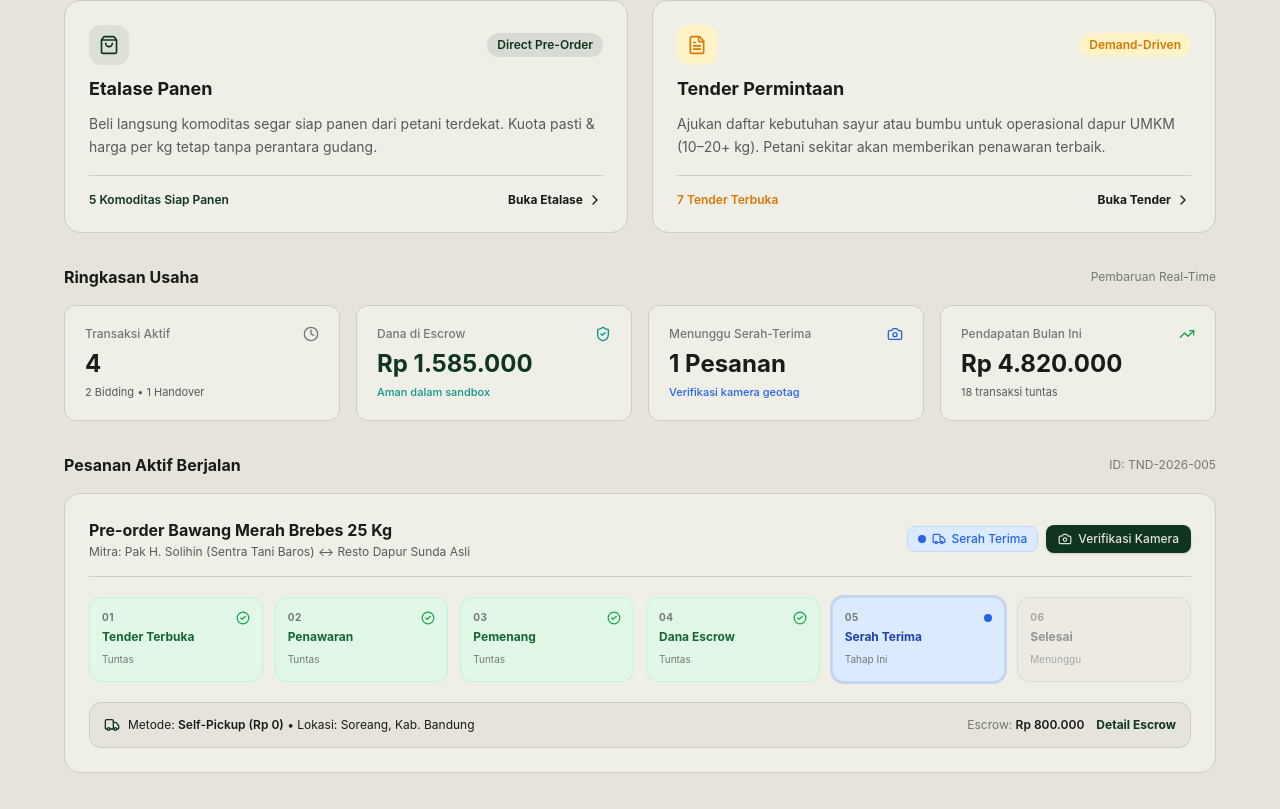
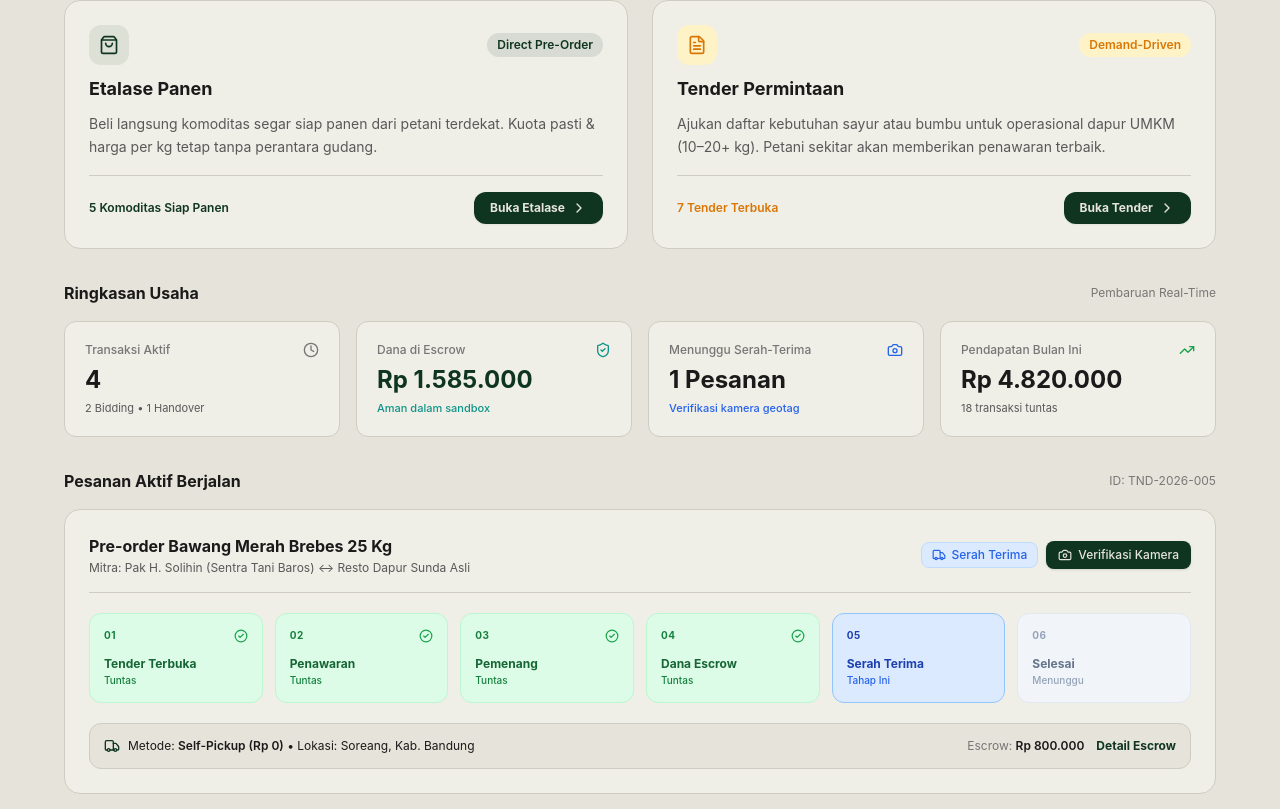
Before and after one commit to ichnasa/patratani, a React app: page / in a window 1280 px wide. Shown: the part 419-1228 px from the top of the page. Built offline with nearby package versions, Linux system fonts and the light colour scheme; the HTML template or start-up script is replaced by a standard one.

Commit message:
style: rombak UI dashboard, perbaiki input tender, dan bersihkan ornamen badge

```diff
--- a/src/components/Footer.jsx
+++ b/src/components/Footer.jsx
@@ -44,8 +44,7 @@ export default function Footer() {
             </div>
 
             <div>
-              <span className="inline-flex items-center gap-1.5 px-3 py-1 rounded-full text-[11px] font-medium bg-white/5 text-[#D5D8CC] border border-white/10">
-                <span className="w-1.5 h-1.5 rounded-full bg-status-completed" />
+              <span className="inline-flex items-center px-3 py-1 rounded-full text-[11px] font-medium bg-white/5 text-[#D5D8CC] border border-white/10">
                 Sistem Terdesentralisasi Tanpa Gudang Perantara
               </span>
             </div>
--- a/src/components/StatusBadge.jsx
+++ b/src/components/StatusBadge.jsx
@@ -84,7 +84,7 @@ const normalizeStatusKey = (status) => {
 export default function StatusBadge({
   status = "OPEN",
   size = "md",
-  showDot = true,
+  showDot = false,
   showIcon = false,
   customLabel,
   className = "",
@@ -99,12 +99,6 @@ export default function StatusBadge({
     sm: "px-2 py-0.5 text-xs gap-1 rounded-md",
     md: "px-2.5 py-1 text-xs font-medium gap-1.5 rounded-lg",
     lg: "px-3 py-1.5 text-sm font-medium gap-2 rounded-xl",
-  };
-
-  const dotSizeClasses = {
-    sm: "w-1.5 h-1.5",
-    md: "w-2 h-2",
-    lg: "w-2.5 h-2.5",
   };
 
   const iconSizeClasses = {
@@ -125,16 +119,6 @@ export default function StatusBadge({
       )}
       title={config.description}
     >
-      {showDot && (
-        <span
-          className={clsx(
-            "rounded-full shrink-0",
-            config.dotColor,
-            dotSizeClasses[size] || dotSizeClasses.md
-          )}
-        />
-      )}
-
       {showIcon && IconComp && (
         <IconComp
           className={clsx("shrink-0", iconSizeClasses[size] || iconSizeClasses.md)}
--- a/src/pages/CheckoutEscrowPage.jsx
+++ b/src/pages/CheckoutEscrowPage.jsx
@@ -178,9 +178,7 @@ export default function CheckoutEscrowPage({
                         {st.isDone && (
                           <CheckCircle2 className="w-4 h-4 text-[#16A34A]" />
                         )}
-                        {st.isActive && (
-                          <span className="w-2.5 h-2.5 rounded-full bg-[#D97706] animate-pulse" />
-                        )}
+
                       </div>
 
                       <div>
--- a/src/pages/HomePage.jsx
+++ b/src/pages/HomePage.jsx
@@ -71,8 +71,7 @@ export default function HomePage() {
           <section className="py-8 md:py-10 px-6 lg:px-16 flex flex-col lg:flex-row items-center justify-between gap-8 lg:gap-10">
             <div className="flex flex-col gap-4 max-w-xl text-center lg:text-left">
               <div className="inline-flex items-center justify-center lg:justify-start gap-2">
-                <span className="inline-flex items-center gap-1.5 px-3 py-1 rounded-full bg-surface-green text-primary text-xs font-semibold border border-primary/20">
-                  <span className="w-2 h-2 rounded-full bg-primary" />
+                <span className="inline-flex items-center px-3 py-1 rounded-full bg-surface-green text-primary text-xs font-semibold border border-primary/20">
                   Agritech Terdesentralisasi • Tanpa Gudang
                 </span>
               </div>
@@ -184,10 +183,10 @@ export default function HomePage() {
                   <button
                     type="button"
                     onClick={() => navigate("/etalase/create")}
-                    className="text-xs font-bold text-ink hover:text-primary flex items-center gap-1 transition-colors cursor-pointer group"
+                    className="px-4 py-2 bg-primary hover:bg-primary-hover text-[#E6E4DA] text-xs font-bold rounded-xl transition-all shadow-xs cursor-pointer inline-flex items-center gap-1.5"
                   >
                     <span>Buka Etalase</span>
-                    <ChevronRight className="w-4 h-4 transition-transform group-hover:translate-x-0.5" />
+                    <ChevronRight className="w-4 h-4" />
                   </button>
                 </div>
               </div>
@@ -217,10 +216,10 @@ export default function HomePage() {
                   <button
                     type="button"
                     onClick={() => navigate("/tender/create")}
-                    className="text-xs font-bold text-ink hover:text-primary flex items-center gap-1 transition-colors cursor-pointer group"
+                    className="px-4 py-2 bg-primary hover:bg-primary-hover text-[#E6E4DA] text-xs font-bold rounded-xl transition-all shadow-xs cursor-pointer inline-flex items-center gap-1.5"
                   >
                     <span>Buka Tender</span>
-                    <ChevronRight className="w-4 h-4 transition-transform group-hover:translate-x-0.5" />
+                    <ChevronRight className="w-4 h-4" />
                   </button>
                 </div>
               </div>
@@ -233,48 +232,36 @@ export default function HomePage() {
               </div>
 
               <div className="grid grid-cols-1 sm:grid-cols-2 lg:grid-cols-4 gap-4">
-                <div
-                  onClick={() => navigate("/profile")}
-                  className="bg-surface p-5 rounded-xl border border-border hover:border-primary/40 transition-all cursor-pointer group"
-                >
+                <div className="bg-surface p-5 rounded-xl border border-border">
                   <div className="flex items-center justify-between mb-1.5">
-                    <span className="text-xs font-medium text-ink-muted group-hover:text-primary transition-colors">Transaksi Aktif</span>
-                    <Clock className="w-4 h-4 text-ink-muted group-hover:text-primary transition-colors" />
+                    <span className="text-xs font-medium text-ink-muted">Transaksi Aktif</span>
+                    <Clock className="w-4 h-4 text-ink-muted" />
                   </div>
                   <p className="text-2xl font-bold text-ink">4</p>
                   <p className="text-[11px] text-ink-secondary mt-1">2 Bidding • 1 Handover</p>
                 </div>
 
-                <div
-                  onClick={() => navigate("/profile")}
-                  className="bg-surface p-5 rounded-xl border border-border hover:border-primary/40 transition-all cursor-pointer group"
-                >
+                <div className="bg-surface p-5 rounded-xl border border-border">
                   <div className="flex items-center justify-between mb-1.5">
-                    <span className="text-xs font-medium text-ink-muted group-hover:text-primary transition-colors">Dana di Escrow</span>
+                    <span className="text-xs font-medium text-ink-muted">Dana di Escrow</span>
                     <ShieldCheck className="w-4 h-4 text-[#0D9488]" />
                   </div>
                   <p className="text-2xl font-bold text-primary">Rp 1.585.000</p>
                   <p className="text-[11px] text-[#0D9488] font-medium mt-1">Aman dalam sandbox</p>
                 </div>
 
-                <div
-                  onClick={() => navigate("/handover")}
-                  className="bg-surface p-5 rounded-xl border border-border hover:border-primary/40 transition-all cursor-pointer group"
-                >
+                <div className="bg-surface p-5 rounded-xl border border-border">
                   <div className="flex items-center justify-between mb-1.5">
-                    <span className="text-xs font-medium text-ink-muted group-hover:text-primary transition-colors">Menunggu Serah-Terima</span>
+                    <span className="text-xs font-medium text-ink-muted">Menunggu Serah-Terima</span>
                     <Camera className="w-4 h-4 text-[#2563EB]" />
                   </div>
                   <p className="text-2xl font-bold text-ink">1 Pesanan</p>
                   <p className="text-[11px] text-[#2563EB] font-medium mt-1">Verifikasi kamera geotag</p>
                 </div>
 
-                <div
-                  onClick={() => navigate("/profile")}
-                  className="bg-surface p-5 rounded-xl border border-border hover:border-primary/40 transition-all cursor-pointer group"
-                >
+                <div className="bg-surface p-5 rounded-xl border border-border">
                   <div className="flex items-center justify-between mb-1.5">
-                    <span className="text-xs font-medium text-ink-muted group-hover:text-primary transition-colors">Pendapatan Bulan Ini</span>
+                    <span className="text-xs font-medium text-ink-muted">Pendapatan Bulan Ini</span>
                     <TrendingUp className="w-4 h-4 text-[#16A34A]" />
                   </div>
                   <p className="text-2xl font-bold text-ink">Rp 4.820.000</p>
@@ -301,7 +288,7 @@ export default function HomePage() {
                   </div>
 
                   <div className="flex items-center gap-2">
-                    <StatusBadge status="HANDOVER" showIcon showDot />
+                    <StatusBadge status="HANDOVER" showIcon />
                     <Button
                       variant="primary"
                       size="sm"
@@ -321,45 +308,52 @@ export default function HomePage() {
                     return (
                       <div
                         key={step.key}
-                        onClick={() => {
-                          if (step.key === "HANDOVER") navigate("/handover");
-                          else if (step.key === "PAID_HELD") navigate("/escrow");
-                          else if (step.key === "COMPLETED") navigate("/completed");
-                          else navigate("/tender");
-                        }}
-                        className={`p-3 rounded-xl border transition-all flex flex-col justify-between min-h-[85px] cursor-pointer hover:scale-[1.02] ${
+                        className={`p-3.5 rounded-xl border transition-all flex flex-col justify-between min-h-[90px] ${
                           isCurrent
-                            ? "bg-[#DBEAFE] border-[#BFDBFE] ring-2 ring-[#2563EB]/20"
+                            ? "bg-[#DBEAFE] border-[#93C5FD]"
                             : isCompleted
-                            ? "bg-[#DCFCE7]/70 border-[#BBF7D0]"
-                            : "bg-[#E6E4DA]/50 border-border opacity-60"
+                            ? "bg-[#DCFCE7] border-[#BBF7D0]"
+                            : "bg-[#F1F5F9] border-[#E2E8F0]"
                         }`}
                       >
                         <div className="flex items-center justify-between">
-                          <span className="text-[10px] font-bold uppercase tracking-wider text-ink-muted">
+                          <span
+                            className={`text-[10px] font-bold uppercase tracking-wider ${
+                              isCurrent
+                                ? "text-[#1E40AF]"
+                                : isCompleted
+                                ? "text-[#15803D]"
+                                : "text-[#94A3B8]"
+                            }`}
+                          >
                             0{step.step}
                           </span>
                           {isCompleted && (
                             <CheckCircle2 className="w-3.5 h-3.5 text-[#16A34A]" />
                           )}
-                          {isCurrent && (
-                            <span className="w-2 h-2 rounded-full bg-[#2563EB] animate-pulse" />
-                          )}
                         </div>
 
                         <div>
                           <p
-                            className={`text-xs font-bold ${
+                            className={`text-xs font-bold leading-tight ${
                               isCurrent
                                 ? "text-[#1E40AF]"
                                 : isCompleted
                                 ? "text-[#166534]"
-                                : "text-ink-secondary"
+                                : "text-[#64748B]"
                             }`}
                           >
                             {step.label}
                           </p>
-                          <span className="text-[10px] text-ink-muted">
+                          <span
+                            className={`text-[10px] font-medium block mt-0.5 ${
+                              isCurrent
+                                ? "text-[#2563EB]"
+                                : isCompleted
+                                ? "text-[#15803D]"
+                                : "text-[#94A3B8]"
+                            }`}
+                          >
                             {isCurrent
                               ? "Tahap Ini"
                               : isCompleted
```
Also changed, not shown: src/pages/CreateTenderPage.jsx (+13 -4 lines).
